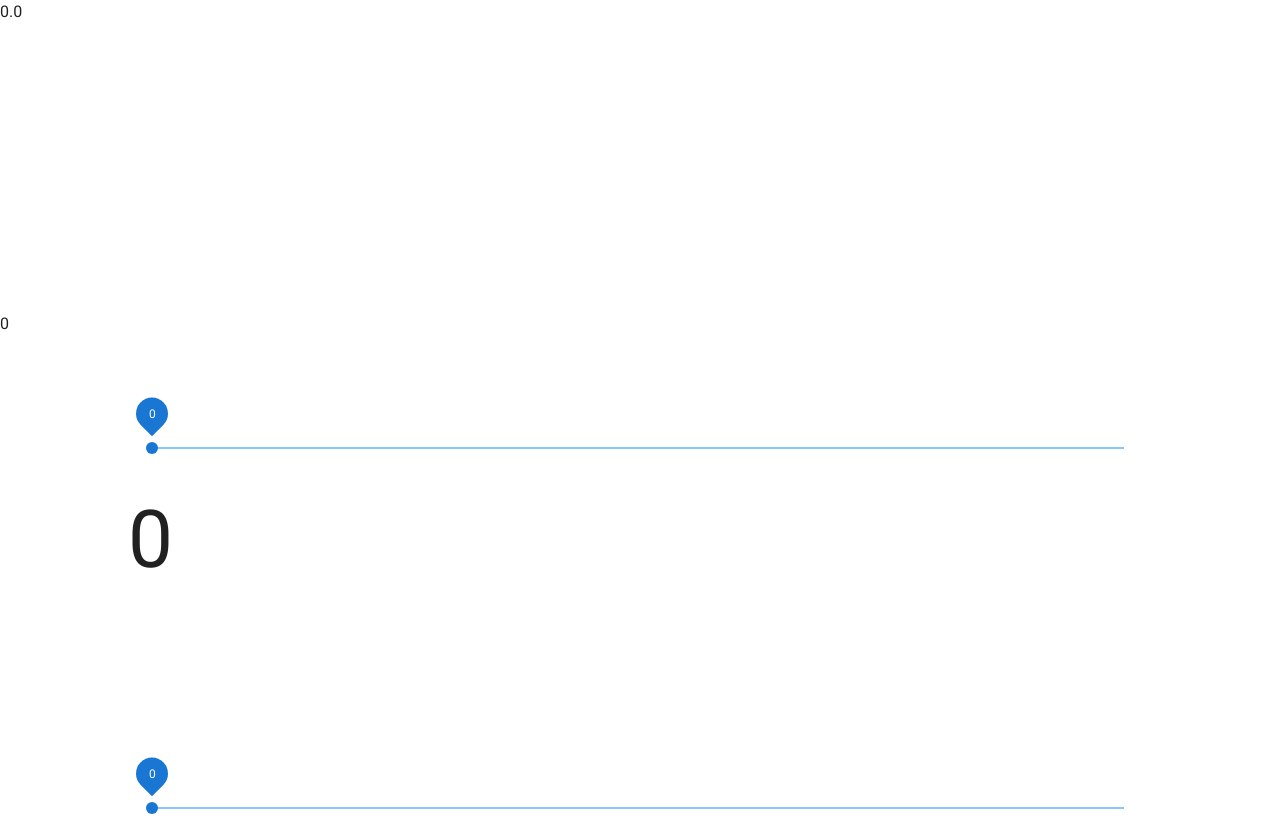
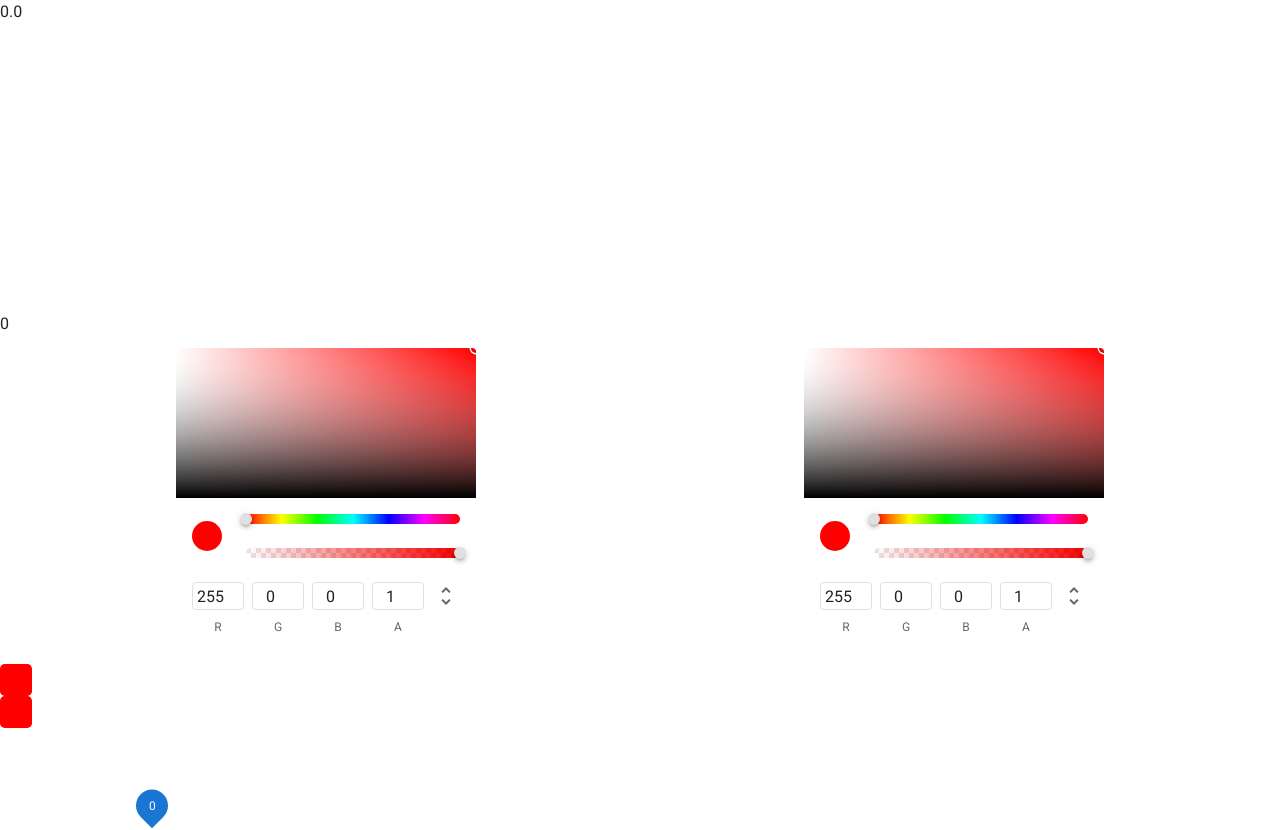
Before and after one commit to jhkette/css-gradient, a Vue app: page / in a window 1280 px wide. Shown: the top 830 px of the page. Built offline with nearby package versions, Linux system fonts and the light colour scheme.

Commit message:
add color pickers to gradient

```diff
--- a/src/App.vue
+++ b/src/App.vue
@@ -1,8 +1,11 @@
 <template>
  <v-app>
+
    <Gradient></Gradient>
+   <Colors></Colors>
   <Slider></Slider>
   <Opacity></Opacity>
+
 </v-app>
 </template>
 
@@ -10,6 +13,7 @@
 import Gradient from './components/Gradient'
 import Slider from './components/Slider'
 import Opacity from './components/Opacity'
+import Colors from './components/Colors'
 
 export default {
 
@@ -18,7 +22,8 @@ export default {
   components: {
     Slider,
     Opacity,
-    Gradient
+    Gradient,
+    Colors
 
   },
   methods: {
--- a/src/components/Colors.vue
+++ b/src/components/Colors.vue
@@ -1,12 +1,38 @@
 <template>
+  <div>
+    <v-col class="d-flex justify-space-around">
 
+      <v-color-picker @input="all"></v-color-picker>
+      <v-color-picker @input="all1"></v-color-picker>
+    </v-col>
+    <div class="swatch" v-bind:style="{backgroundColor: getFirstColour }"></div>
+    <div class="swatch" v-bind:style="{backgroundColor: getSecondColour }"></div>
+  </div>
 </template>
 <script>
+import { mapGetters, mapActions } from "vuex";
 // https://codepen.io/JamieCurnow/pen/KKPjraK
 export default {
-
-}
+  computed: {
+    ...mapGetters(["getFirstColour", "getSecondColour"])
+  },
+  methods:{
+      ...mapActions(["addSecondColour", "addFirstColour"]),
+      all: function(event){
+          this.addFirstColour(event);
+          console.log('hello')
+      },
+      all1: function(event){
+          this.addSecondColour(event);
+          console.log('hello')
+      }
+  }
+};
 </script>
 <style scoped>
-
+.swatch {
+  height: 2rem;
+  width: 2rem;
+  border-radius: 0.3rem;
+}
 </style>
--- a/src/components/Gradient.vue
+++ b/src/components/Gradient.vue
@@ -12,9 +12,9 @@
 import { mapGetters } from "vuex";
 export default {
   computed:{
-      ...mapGetters(["getPercentage", "getOpacity"]),
+      ...mapGetters(["getPercentage", "getOpacity", "getFirstColour", "getSecondColour"]),
        backgroundString: function () {
-           return `${this.direction}(${this.degree}deg, ${this.color1} ${this.getPercentage}%, ${this.color2} 100%)`
+           return `${this.direction}(${this.degree}deg, ${this.getFirstColour} ${this.getPercentage}%, ${this.getSecondColour} 100%)`
        },
        renderOpacity: function () {
            if(this.getOpacity == 10){
@@ -27,11 +27,8 @@ export default {
 
    data: function () {
     return {
-        backgroundGradient1: 'linear-gradient( rgba(0, 23, 32, 0.9) 70%, rgba(255, 32, 32, 0.9) 100%)',
-      backgroundGradient: '( rgba(0, 23, 32, 0.9) 70%, rgba(255, 32, 32, 0.9) 100%)',
+
       direction: 'linear-gradient',
-      color1: 'rgba(0, 23, 32, 0.9)',
-      color2: 'rgba(255, 32, 32, 0.9)',
       degree: '90'
 
 
--- a/src/store/modules/gradient.js
+++ b/src/store/modules/gradient.js
@@ -1,14 +1,24 @@
 const state = {
   percentage: 0,
-  opacity: 0
+  opacity: 0,
+  colour1: '',
+  colour2: '',
 }
 
 const getters = {
     getPercentage: (state) => state.percentage,
-    getOpacity: (state) => state.opacity
+    getOpacity: (state) => state.opacity,
+    getFirstColour: (state) => state.colour1,
+    getSecondColour: (state) => state.colour2
 }
 
 const actions = {
+    addFirstColour: ({commit}, colour1) => {
+        commit('setColour1', colour1.hex)
+    },
+    addSecondColour: ({commit}, colour2) => {
+        commit('setColour2', colour2.hex)
+    },
     addPercentage: ({commit}, percentage) => {
         commit('setPercentage', percentage)
     },
@@ -24,6 +34,12 @@ const mutations = {
     },
     setOpacity: (state, opacity) => {
         state.opacity = opacity;
+    },
+    setColour1: (state, colour1) => {
+        state.colour1 = colour1;
+    },
+    setColour2: (state, colour2) => {
+        state.colour2 = colour2;
     }
 
 }
```
